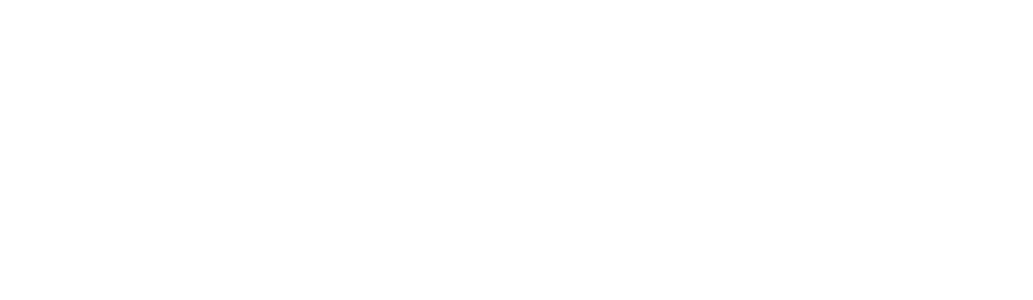
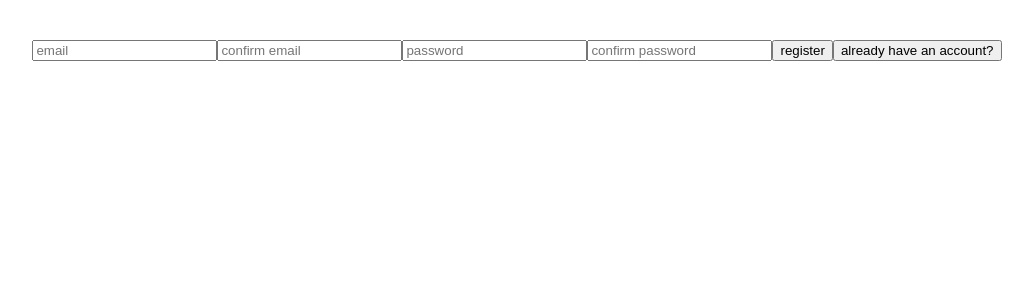
Before and after one commit to Avitohol1/todo, a React (Vite) app: page /welcome in a window 1280 px wide. Before the commit this address had no page. Shown: the top 300 px of the page, without its empty margins (123-1156 px from the left). Built offline with nearby package versions, Linux system fonts and the light colour scheme; no server answers.

Commit message:
Added basic firebase authentication

```diff
--- a/src/App.jsx
+++ b/src/App.jsx
@@ -1,12 +1,17 @@
 import { BrowserRouter as Router, Routes, Route } from 'react-router-dom'
 import './App.css'
 import Home from './pages/Home'
+import Welcome from './pages/Welcome'
+import ProtectedRoute from './pages/ProtectedRoute'
 
 const App = () => {
   return (
   <Router>
     <Routes>
-      <Route path="/" element={<Home />}/>
+      <Route path="/welcome" element={<Welcome />}/>
+      <Route path="/" element={<ProtectedRoute>
+        <Home />
+      </ProtectedRoute>} />
     </Routes>
   </Router>
   )
--- /dev/null
+++ b/src/components/Login.jsx
@@ -0,0 +1,48 @@
+import { useDispatch, useSelector } from "react-redux"
+import {
+    handleChange,
+    handleIsRegistering,
+    login
+} from "../slices/userSlice"
+
+const Login = () => {
+
+    const {email, password} = useSelector(store => store.user)
+    const dispatch = useDispatch()
+
+    const onChange = (e) => {
+        const {name, value} = e.target
+        dispatch(handleChange({name, value}))
+    }
+
+    const handleSubmit = (e) => {
+        e.preventDefault()
+        dispatch(login())
+    }
+
+  return (
+    <div>
+        <form onSubmit={handleSubmit}>
+        <input
+          type="email"
+          name="email"
+          placeholder="email"
+          onChange={onChange}
+          value={email}
+        />
+
+        <input
+          type="password"
+          name="password"
+          placeholder="password"
+          onChange={onChange}
+          value={password}
+        />
+        <button type="submit">login</button>
+        <button type="button" onClick={() => dispatch(handleIsRegistering())}>create an account</button>
+      </form>
+    </div>
+  )
+}
+
+export default Login
--- /dev/null
+++ b/src/components/Register.jsx
@@ -0,0 +1,63 @@
+import { useDispatch, useSelector } from "react-redux"
+import {
+    handleChange,
+    register,
+    handleIsRegistering
+} from "../slices/userSlice"
+
+const Register = () => {
+    const {email, confirmEmail, password, confirmPassword} = useSelector(store => store.user)
+    const dispatch = useDispatch()
+
+    const onChange = (e) => {
+        const {name, value} = e.target
+        dispatch(handleChange({name, value}))
+    }
+
+    const handleSubmit = (e) => {
+        e.preventDefault()
+        dispatch(register())
+    }
+
+  return (
+    <div>
+        <form onSubmit={handleSubmit}>
+        <input
+          type="email"
+          name="email"
+          placeholder="email"
+          onChange={onChange}
+          value={email}
+        />
+
+        <input
+          type="email"
+          name="confirmEmail"
+          placeholder="confirm email"
+          onChange={onChange}
+          value={confirmEmail}
+        />
+
+        <input
+          type="password"
+          name="password"
+          placeholder="password"
+          onChange={onChange}
+          value={password}
+        />
+
+        <input
+          type="password"
+          name="confirmPassword"
+          placeholder="confirm password"
+          onChange={onChange}
+          value={confirmPassword}
+        />
+        <button type="submit">register</button>
+        <button type="button" onClick={() => dispatch(handleIsRegistering())}>already have an account?</button>
+      </form>
+    </div>
+  )
+}
+
+export default Register
--- /dev/null
+++ b/src/firebase/conf.js
@@ -0,0 +1,18 @@
+import { initializeApp } from "firebase/app"
+import { getDatabase } from "firebase/database"
+import { getAuth } from "firebase/auth"
+
+const firebaseConfig = {
+  apiKey: "AIzaSyA46pNKanFEYgVCqq8kulojteQ6FyMGhd8",
+  authDomain: "react-todo-c112d.firebaseapp.com",
+  projectId: "react-todo-c112d",
+  storageBucket: "react-todo-c112d.appspot.com",
+  messagingSenderId: "541516053337",
+  appId: "1:541516053337:web:986342879b29946a61aa48",
+  measurementId: "G-NG4LRW6419"
+}
+
+// Initialize Firebase
+const app = initializeApp(firebaseConfig)
+export const db = getDatabase(app)
+export const auth = getAuth(app)
--- a/src/pages/Home.jsx
+++ b/src/pages/Home.jsx
@@ -9,8 +9,11 @@
   endEditTodo,
   completeTodo,
   changeTab,
-  clearAll
+  clearAll,
 } from "../slices/todoSlice"
+import { signOut } from 'firebase/auth'
+import { auth } from '../firebase/conf'
+import { useNavigate } from 'react-router-dom'
 
 const Home = () => {
     const initialTodoState = {
@@ -18,13 +21,15 @@
         name: "",
         description: "",
         isEditing: false,
-        isComplete: false
+        isComplete: false,
+        dueDate: null
       }
 
       const {todos, completed, activeTab} = useSelector(store => store.todo)
       const dispatch = useDispatch()
       const [todo, setTodo] = useState(initialTodoState)
       const [isAdding , setIsAdding] = useState(false)
+      const navigate = useNavigate()
 
       // ~~~~~~~~~~~~~~~~~~~~~~~~ AUTH
 
@@ -35,6 +40,7 @@
       useEffect(() => {
         console.log(completed)
       }, [completed])
+
 
       const clear = () => {
         console.log(import.meta.env.VITE_FIREBASE_API_KEY)
@@ -78,12 +84,19 @@
 
       const handleSubmit = (todo) => {
         dispatch(addTodo(todo))
+        dispatch(createTodo(todo))
         setTodo(initialTodoState)
       }
 
       const handleTabChange = (e) => {
         const tab = e.target.innerText
         dispatch(changeTab(tab))
+      }
+
+      const handleSignOut = () => {
+        signOut(auth)
+          .then(() => navigate("/welcome"))
+          .catch(err => console.log(err))
       }
 
       let content = null
@@ -179,6 +192,7 @@
           </div>
 
             {content}
+            <button onClick={handleSignOut}>sign out</button>
         </div>
 
       )
--- /dev/null
+++ b/src/pages/ProtectedRoute.jsx
@@ -0,0 +1,12 @@
+import { Navigate } from "react-router-dom"
+import { auth } from "../firebase/conf"
+
+const ProtectedRoute = ({children}) => {
+    if(!auth.currentUser) {
+        return <Navigate to="/welcome" />
+    }
+
+    return children
+}
+
+export default ProtectedRoute
--- /dev/null
+++ b/src/pages/Welcome.jsx
@@ -0,0 +1,27 @@
+import Register from "../components/Register"
+import { useSelector } from "react-redux"
+import { useNavigate } from 'react-router-dom'
+import { useEffect } from "react"
+import { auth } from "../firebase/conf"
+import Login from "../components/Login"
+
+const Welcome = () => {
+  const navigate = useNavigate()
+  const {isRegistering} = useSelector(store => store.user)
+
+  useEffect(() => {
+    auth.onAuthStateChanged(user => {
+      if(user) {
+        navigate("/")
+      }
+    })
+  }, [])
+
+  return (
+    <div>
+      {isRegistering ? <Register /> : <Login />}
+    </div>
+  )
+}
+
+export default Welcome
--- a/src/slices/todoSlice.js
+++ b/src/slices/todoSlice.js
@@ -1,10 +1,12 @@
 import { createSlice } from "@reduxjs/toolkit"
+import { db } from "../firebase/conf"
 import { nanoid } from "nanoid"
 
 const initialState = {
     todos: [],
     completed: [],
-    activeTab: "todo"
+    activeTab: "todo",
+    isLoading: false
 }
 
 const todoSlice = createSlice({
@@ -67,6 +69,9 @@
         clearAll: (state) => {
             state.todos = []
         }
+    },
+    extraReducers: (builder) => {
+
     }
 })
 
--- /dev/null
+++ b/src/slices/userSlice.js
@@ -0,0 +1,59 @@
+import { createSlice } from "@reduxjs/toolkit"
+import { createUserWithEmailAndPassword, signInWithEmailAndPassword } from 'firebase/auth'
+import { auth } from "../firebase/conf"
+
+const initialState = {
+    isLoading: false,
+    isRegistering: true,
+    email: "",
+    confirmEmail: "",
+    password: "",
+    confirmPassword: ""
+}
+
+
+const userSlice = createSlice({
+    name: "user",
+    initialState,
+    reducers: {
+        handleChange: (state, action) => {
+            const {name, value} = action.payload
+            return {
+                ...state,
+                [name]: value
+            }
+        },
+        register: (state, action) => {
+            const {email, confirmEmail, password, confirmPassword} = state
+            if(email && password) {
+                if(email === confirmEmail && password === confirmPassword) {
+                    createUserWithEmailAndPassword(auth, email, password)
+                        .catch(err => console.log(err))
+                }
+            }
+            console.log(email)
+            console.log(password)
+        },
+        login: (state, action) => {
+            const {email, password} = state
+            if(email && password) {
+                signInWithEmailAndPassword(auth, email, password)
+                    .catch(err => console.log(err))
+            }
+        },
+        handleIsRegistering: (state) => {
+            return {
+                ...state,
+                isRegistering: !state.isRegistering
+            }
+        }
+    }
+})
+
+export default userSlice.reducer
+export const {
+    handleChange,
+    register,
+    login,
+    handleIsRegistering
+} = userSlice.actions
--- a/src/store.js
+++ b/src/store.js
@@ -1,9 +1,11 @@
 import { configureStore } from "@reduxjs/toolkit"
 import todoSlice from "./slices/todoSlice"
+import userSlice from "./slices/userSlice"
 
 const store = configureStore({
     reducer: {
-        todo: todoSlice
+        todo: todoSlice,
+        user: userSlice
     }
 })
 
```
